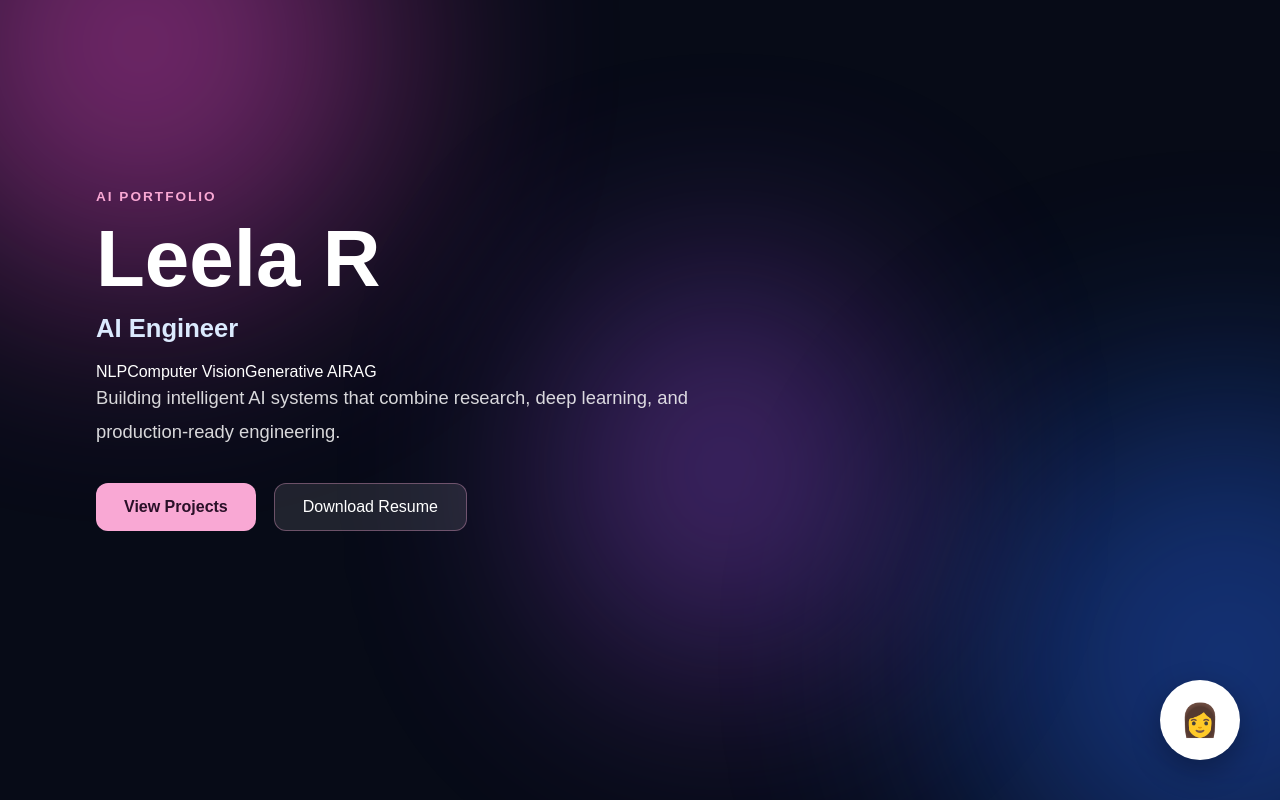
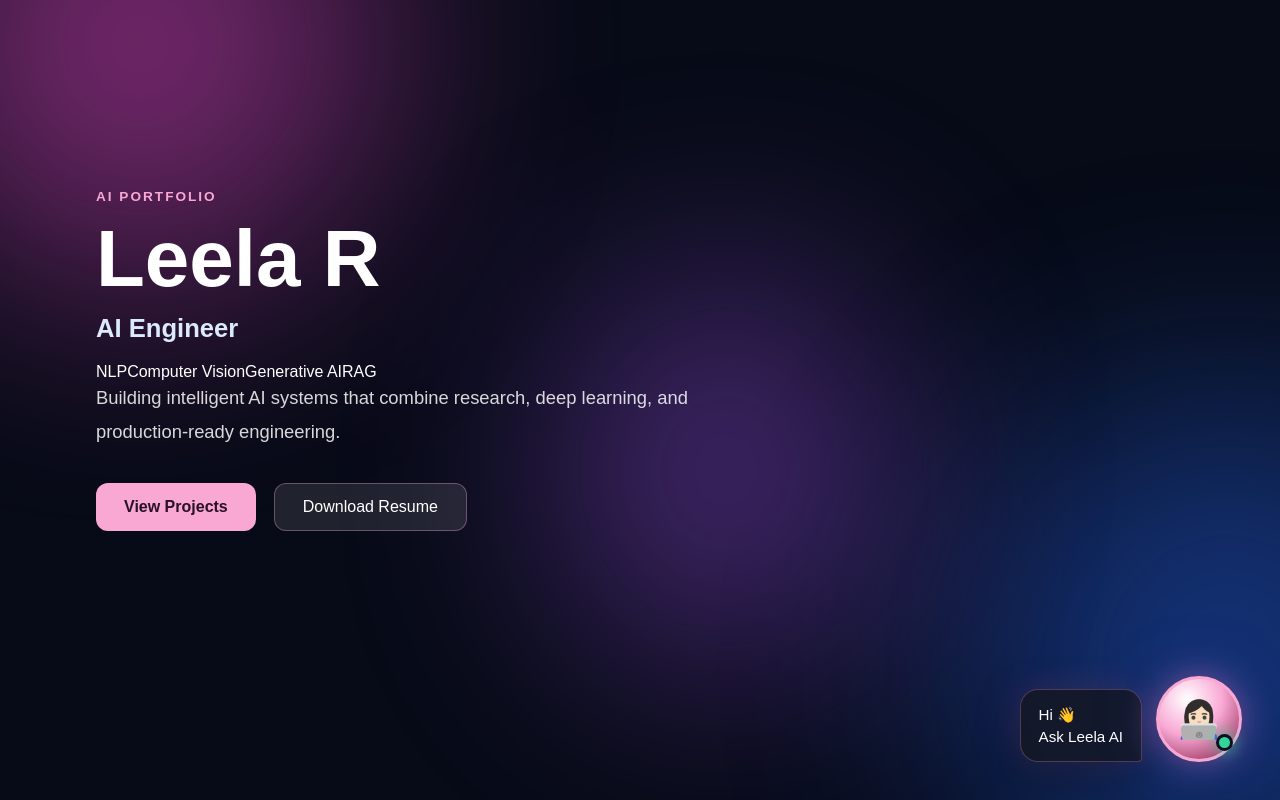
Before and after one commit to Leela515/leela-ai-portfolio, a React app in the folder frontend/: page / in a window 1280 px wide. Shown: the top 800 px of the page. Built offline with nearby package versions, Linux system fonts and the light colour scheme; the HTML template or start-up script is replaced by a standard one.

Commit message:
Fix assistant widget rendering issue

```diff
--- a/frontend/src/components/AvatarAssistant.jsx
+++ b/frontend/src/components/AvatarAssistant.jsx
@@ -1,7 +1,68 @@
+import { useState } from "react";
+
 function AvatarAssistant() {
+    const [isOpen, setIsOpen] = useState(false);
     return (
-        <div className="avatar-button">
-         👩
+        <div className="assistant-wrapper">
+        {!isOpen && (
+            <div className="assistant-preview">
+                <div className="assistant-bubble">
+                    Hi 👋 <br />
+                    Ask Leela AI
+                </div>
+
+                <button
+                    className="assistant-avatar"
+                    onClick={() => setIsOpen(true)}
+                    aria-label="Open Leela AI assistant"
+                >
+                    👩🏻‍💻
+                    <span className="online-dot"></span>
+                </button>
+            </div>
+        )}
+
+        {isOpen && (
+            <div className="assistant-chat glass">
+                <div className="assistant-chat-header">
+                    <div>
+                        <h3>Leela AI</h3>
+                        <p>
+                            <span className="small-online-dot"></span>
+                            Online
+                        </p>
+                    </div>
+
+                    <button
+                        className="assistant-close"
+                        onClick={() => setIsOpen(false)}
+                        aria-label="Close assistant"
+                    >
+                       ×
+                    </button>
+                </div>
+
+                <div className="assistant-chat-body">
+                    <div className="assistant-message">
+                        Hi, I'm Leela AI 👋
+                        <br />
+                        Ask me about Leela's projects, skills, research, or experience.
+                    </div>
+
+                    <div className="assistant-suggestions">
+                        <button>What projects has Leela built?</button>
+                        <button>What technologies does she use?</button>
+                        <button>Tell me about her dissertation</button>
+                    </div>
+                </div>
+
+                <div className="assistant-input">
+                    <input placeholder="Ask about Leela..." />
+                    <button>➜</button>
+                </div>
+            </div>
+        )}
+
         </div>
     );
 }
--- a/frontend/src/index.css
+++ b/frontend/src/index.css
@@ -167,28 +167,234 @@ button:hover {
   backdrop-filter: blur(10px);
 }
 
-.avatar-button {
+.assistant-wrapper {
   position: fixed;
+  right: 38px;
+  bottom: 38px;
+  z-index: 2000;
+}
 
-  right: 40px;
-  bottom: 40px;
+.assistant-preview {
+  display: flex;
+  align-items: flex-end;
+  gap: 14px;
+}
 
-  width: 80px;
-  height: 80px;
+.assistant-bubble {
+  padding: 14px 18px;
+  border-radius: 18px 18px 4px 18px;
+
+  background: rgba(20, 24, 38, 0.9);
+  border: 1px solid rgba(249, 168, 212, 0.25);
+
+  color: white;
+  font-size: 0.95rem;
+  line-height: 1.4;
+
+  box-shadow:
+    0 16px 45px rgba(0, 0, 0, 0.35),
+    0 0 35px rgba(244, 114, 182, 0.18);
+}
+
+.assistant-avatar {
+  position: relative;
+
+  width: 86px;
+  height: 86px;
 
   border-radius: 50%;
+  border: 3px solid #f9a8d4;
 
-  background: white;
-
-  color: black;
+  background:
+    radial-gradient(circle at 35% 25%, #ffffff, #f9a8d4 45%, #831843);
 
   display: flex;
   justify-content: center;
   align-items: center;
 
-  font-size: 2rem;
+  font-size: 2.3rem;
 
   cursor: pointer;
 
-  box-shadow: 0 10px 30px rgba(0,0,0,0.3);
+  box-shadow:
+    0 0 35px rgba(244, 114, 182, 0.45),
+    0 0 70px rgba(37, 99, 235, 0.22);
+
+  transition: transform 0.25s ease, box-shadow 0.25s ease;
 }
+
+.assistant-avatar:hover {
+  transform: translateY(-6px) scale(1.04);
+
+  box-shadow:
+    0 0 45px rgba(244, 114, 182, 0.75),
+    0 0 90px rgba(37, 99, 235, 0.32);
+}
+
+.online-dot {
+  position: absolute;
+  right: 6px;
+  bottom: 8px;
+
+  width: 17px;
+  height: 17px;
+
+  border-radius: 50%;
+  background: #34d399;
+  border: 3px solid #0b1020;
+
+  box-shadow: 0 0 16px #34d399;
+}
+
+.assistant-chat {
+  width: 380px;
+  height: 520px;
+
+  display: flex;
+  flex-direction: column;
+
+  overflow: hidden;
+
+  animation: assistantPop 0.25s ease;
+}
+
+.assistant-chat-header {
+  padding: 22px;
+
+  display: flex;
+  justify-content: space-between;
+  align-items: flex-start;
+
+  border-bottom: 1px solid rgba(255, 255, 255, 0.12);
+}
+
+.assistant-chat-header h3 {
+  font-size: 1.3rem;
+}
+
+.assistant-chat-header p {
+  margin-top: 6px;
+  color: rgba(255, 255, 255, 0.65);
+  font-size: 0.85rem;
+}
+
+.small-online-dot {
+  display: inline-block;
+
+  width: 8px;
+  height: 8px;
+
+  margin-right: 7px;
+
+  border-radius: 50%;
+  background: #34d399;
+  box-shadow: 0 0 10px #34d399;
+}
+
+.assistant-close {
+  width: 34px;
+  height: 34px;
+
+  padding: 0;
+
+  border-radius: 50%;
+
+  background: rgba(255, 255, 255, 0.08);
+  color: white;
+
+  font-size: 1.4rem;
+}
+
+.assistant-chat-body {
+  flex: 1;
+
+  padding: 22px;
+
+  overflow-y: auto;
+}
+
+.assistant-message {
+  padding: 16px;
+
+  border-radius: 18px 18px 18px 4px;
+
+  background: rgba(249, 168, 212, 0.14);
+  border: 1px solid rgba(249, 168, 212, 0.24);
+
+  line-height: 1.6;
+}
+
+.assistant-suggestions {
+  margin-top: 20px;
+
+  display: flex;
+  flex-direction: column;
+  gap: 10px;
+}
+
+.assistant-suggestions button {
+  text-align: left;
+
+  padding: 12px 14px;
+
+  border-radius: 14px;
+
+  background: rgba(255, 255, 255, 0.07);
+  color: white;
+
+  border: 1px solid rgba(255, 255, 255, 0.13);
+}
+
+.assistant-input {
+  padding: 16px;
+
+  display: flex;
+  gap: 10px;
+
+  border-top: 1px solid rgba(255, 255, 255, 0.12);
+}
+
+.assistant-input input {
+  flex: 1;
+
+  padding: 13px 15px;
+
+  border-radius: 999px;
+
+  border: 1px solid rgba(255, 255, 255, 0.15);
+
+  background: rgba(255, 255, 255, 0.08);
+
+  color: white;
+  outline: none;
+}
+
+.assistant-input input::placeholder {
+  color: rgba(255, 255, 255, 0.45);
+}
+
+.assistant-input button {
+  width: 45px;
+  height: 45px;
+
+  padding: 0;
+
+  border-radius: 50%;
+
+  background: #f472b6;
+  color: #1f1028;
+
+  font-weight: 900;
+}
+
+@keyframes assistantPop {
+  from {
+    opacity: 0;
+    transform: translate(18px) scale(0.96);
+  }
+
+  to {
+    opacity: 1;
+    transform: translate(0) scale(1);
+  }
+}
```
